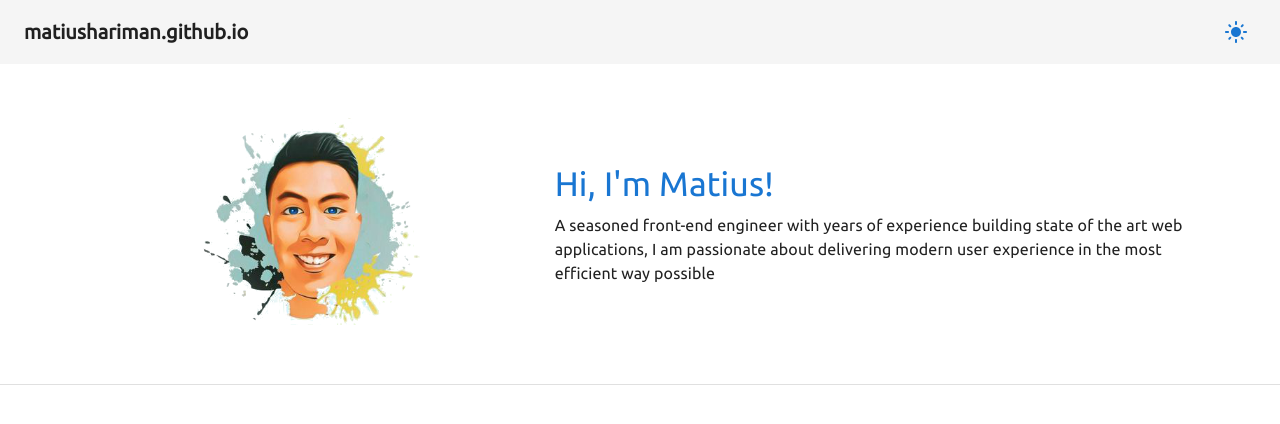
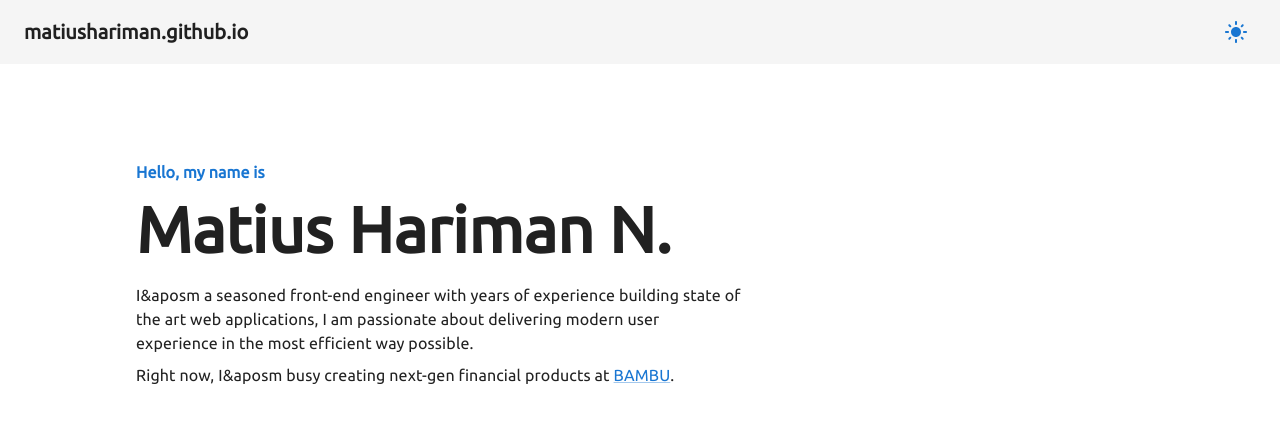
Before and after one commit to matiushariman/matiushariman.github.io, a Gatsby site: page / in a window 1280 px wide. Shown: the top 424 px of the page. Built offline with nearby package versions, Linux system fonts and the light colour scheme; Gatsby itself is replaced by a stand-in of ours.

Commit message:
:sparkles: initialize Hello component

```diff
--- /dev/null
+++ b/src/components/Home/Hello.tsx
@@ -0,0 +1,54 @@
+import Box from '@mui/material/Box';
+import Grid from '@mui/material/Grid';
+import Link from '@mui/material/Link';
+import Typography from '@mui/material/Typography';
+import * as React from 'react';
+
+const Hello = () => (
+  <Box
+    sx={(theme) => ({
+      [theme.breakpoints.up('md')]: {
+        maxWidth: '60%',
+      },
+    })}
+  >
+    <Grid spacing={2} container>
+      <Grid item xs={12}>
+        <Grid container spacing={1}>
+          <Grid item xs={12}>
+            <Typography color="primary" fontWeight="bold">
+              Hello, my name is
+            </Typography>
+          </Grid>
+          <Grid item xs={12}>
+            <Typography variant="h1" fontWeight="bold">
+              Matius Hariman N.
+            </Typography>
+          </Grid>
+        </Grid>
+      </Grid>
+      <Grid item xs={12}>
+        <Grid spacing={1} container>
+          <Grid item xs={12}>
+            <Typography>
+              I&aposm a seasoned front-end engineer with years of experience building state of the
+              art web applications, I am passionate about delivering modern user experience in the
+              most efficient way possible.
+            </Typography>
+          </Grid>
+          <Grid item xs={12}>
+            <Typography>
+              Right now, I&aposm busy creating next-gen financial products at{' '}
+              <Link href="https://www.bambu.co/" target="_blank" fontSize="inherit">
+                BAMBU
+              </Link>
+              .
+            </Typography>
+          </Grid>
+        </Grid>
+      </Grid>
+    </Grid>
+  </Box>
+);
+
+export default Hello;
--- a/src/components/Layout/index.tsx
+++ b/src/components/Layout/index.tsx
@@ -51,13 +51,34 @@
               }),
             },
           },
+          MuiTypography: {
+            styleOverrides: {
+              h1: ({ theme }) => ({
+                [theme.breakpoints.up('md')]: {
+                  fontSize: '4rem',
+                },
+                [theme.breakpoints.down('md')]: {
+                  fontSize: '2.5rem',
+                },
+              }),
+            },
+          },
         },
       }),
     [mode],
   );
 
   return (
-    <Box sx={{ pt: 8 }}>
+    <Box
+      sx={(theme) => ({
+        [theme.breakpoints.up('md')]: {
+          pt: 8,
+        },
+        [theme.breakpoints.down('md')]: {
+          pt: 7,
+        },
+      })}
+    >
       <CssBaseline />
       <ColorModeContext.Provider value={colorMode}>
         <ThemeProvider theme={theme}>
--- a/src/pages/index.tsx
+++ b/src/pages/index.tsx
@@ -1,13 +1,9 @@
-import Avatar from '@mui/material/Avatar';
-import Box from '@mui/material/Box';
 import Container from '@mui/material/Container';
-import Grid from '@mui/material/Grid';
 import Paper from '@mui/material/Paper';
-import Typography from '@mui/material/Typography';
 import * as React from 'react';
 
+import Hello from '../components/Home/Hello';
 import { Layout } from '../components/Layout';
-import MyPic from '../images/matiushariman-face.png';
 
 const IndexPage = () => (
   <Layout>
@@ -16,48 +12,15 @@
       <Container
         sx={(theme) => ({
           [theme.breakpoints.up('md')]: {
-            p: 6,
+            p: 12,
           },
-          pb: 4,
+          [theme.breakpoints.down('md')]: {
+            pt: 4,
+            pb: 7,
+          },
         })}
       >
-        <Grid alignItems="center" spacing={2} container>
-          <Grid item xs={12} md={5}>
-            <Box display="flex" justifyContent="space-around">
-              <Avatar alt="My Picture" src={MyPic} sx={{ height: 224, width: 224 }} />
-            </Box>
-          </Grid>
-          <Grid item xs={12} md={7}>
-            <Grid spacing={1} container>
-              <Grid item xs={12}>
-                <Typography
-                  color="primary"
-                  variant="h4"
-                  sx={(theme) => ({
-                    [theme.breakpoints.down('sm')]: {
-                      textAlign: 'center',
-                    },
-                  })}
-                >
-                  Hi, I&apos;m Matius!
-                </Typography>
-              </Grid>
-              <Grid item xs={12}>
-                <Typography
-                  sx={(theme) => ({
-                    [theme.breakpoints.down('sm')]: {
-                      textAlign: 'center',
-                    },
-                  })}
-                >
-                  A seasoned front-end engineer with years of experience building state of the art
-                  web applications, I am passionate about delivering modern user experience in the
-                  most efficient way possible
-                </Typography>
-              </Grid>
-            </Grid>
-          </Grid>
-        </Grid>
+        <Hello />
       </Container>
     </Paper>
   </Layout>
```
Also changed, not shown: 1 other file.
